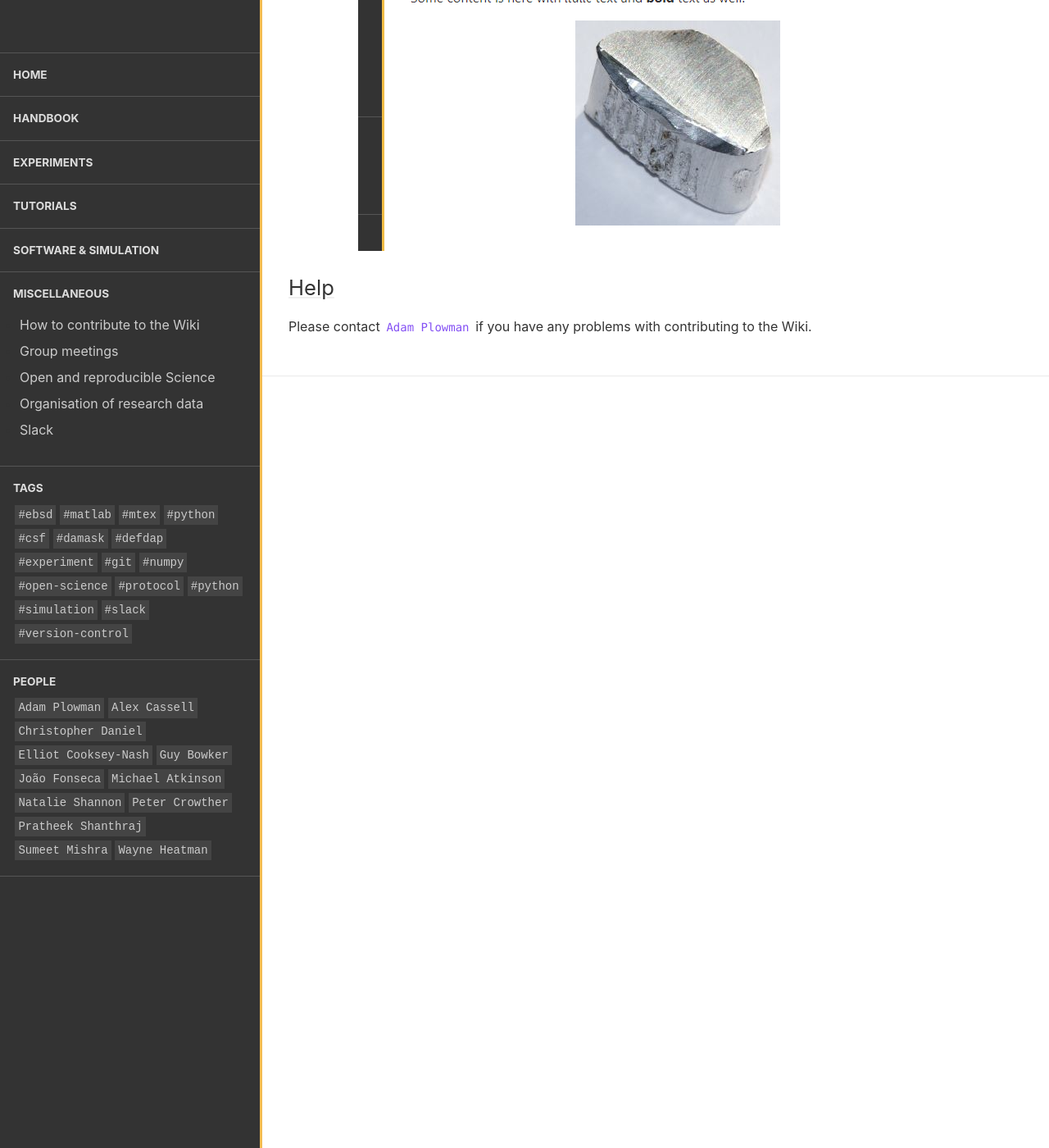
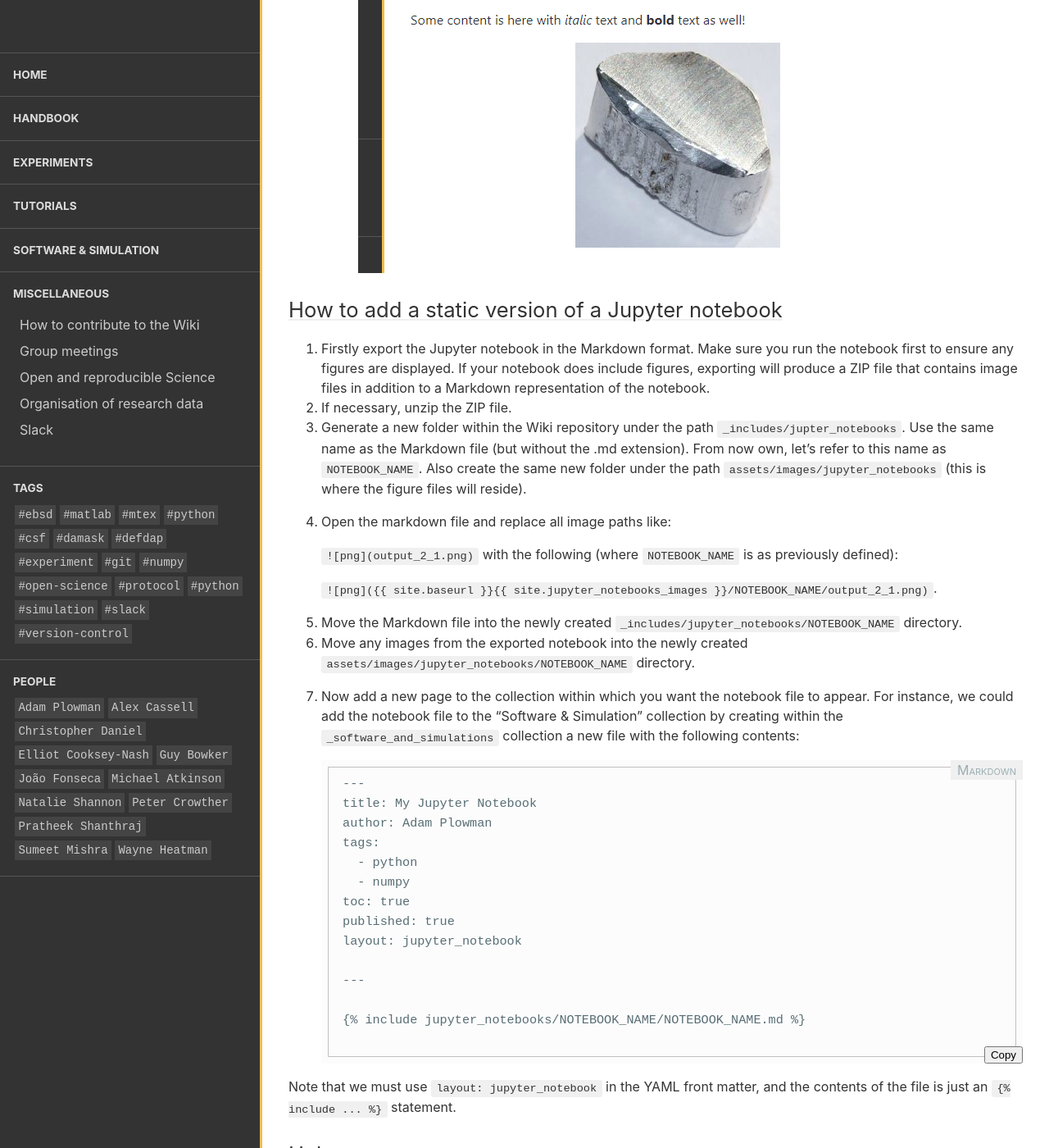
Before and after one commit to LightForm-group/wiki, a Jekyll site: the page built from collections/_miscellaneous/contribution.md, in a window 1280 px wide and 1400 px high, scrolled down 4797 px. Shown: the whole window at 82% size. Built offline with Jekyll 4.4.1, drawn with Linux system fonts in a browser that asks for light colours; nearby versions of some CDN libraries; some of the changed text lies outside the part shown.

Commit message:
Add instructions on how to add a Jupyter notebook

````diff
--- a/collections/_miscellaneous/contribution.md
+++ b/collections/_miscellaneous/contribution.md
@@ -78,6 +78,40 @@ After you "commit" the changes, you'll again need to wait a couple of minutes be
 
 ![New page on the wiki with image](/wiki/assets/images/site/new_page_final_image.png)
 
+## How to add a static version of a Jupyter notebook
+
+1. Firstly export the Jupyter notebook in the Markdown format. Make sure you run the notebook first to ensure any figures are displayed. If your notebook does include figures, exporting will produce a ZIP file that contains image files in addition to a Markdown representation of the notebook.
+2. If necessary, unzip the ZIP file.
+3. Generate a new folder within the Wiki repository under the path `_includes/jupter_notebooks`. Use the same name as the Markdown file (but without the .md extension). From now own, let's refer to this name as `NOTEBOOK_NAME`. Also create the same new folder under the path `assets/images/jupyter_notebooks` (this is where the figure files will reside).
+3. Open the markdown file and replace all image paths like:
+
+    `![png](output_2_1.png)` with the following (where `NOTEBOOK_NAME` is as previously defined):
+
+    {% raw %}`![png]({{ site.baseurl }}{{ site.jupyter_notebooks_images }}/NOTEBOOK_NAME/output_2_1.png)`{% endraw %}.
+
+4. Move the Markdown file into the newly created `_includes/jupyter_notebooks/NOTEBOOK_NAME` directory.
+5. Move any images from the exported notebook into the newly created `assets/images/jupyter_notebooks/NOTEBOOK_NAME` directory.
+6. Now add a new page to the collection within which you want the notebook file to appear. For instance, we could add the notebook file to the "Software & Simulation" collection by creating within the `_software_and_simulations` collection a new file with the following contents:
+
+    ```markdown
+    ---
+    title: My Jupyter Notebook
+    author: Adam Plowman
+    tags:
+      - python
+      - numpy
+    toc: true
+    published: true
+    layout: jupyter_notebook
+
+    ---
+
+    {% raw %}{% include jupyter_notebooks/NOTEBOOK_NAME/NOTEBOOK_NAME.md %}{% endraw %}
+
+    ```
+
+  Note that we must use `layout: jupyter_notebook` in the YAML front matter, and the contents of the file is just an {% raw %}`{% include ... %}`{% endraw %} statement.
+
 ## Help
 
 Please contact @AdamPlowman if you have any problems with contributing to the Wiki.
````
